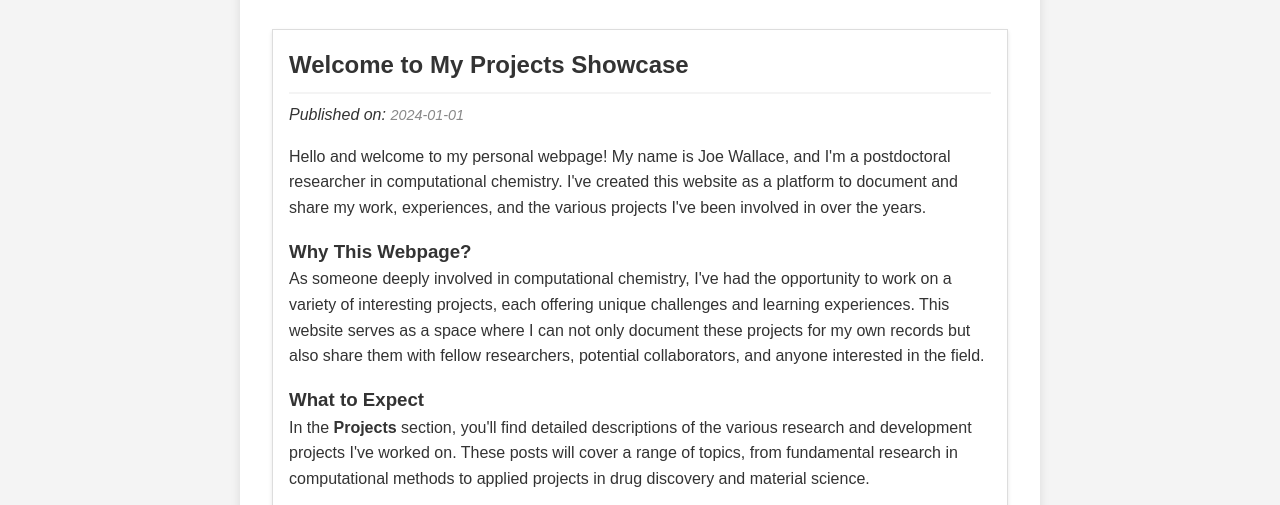
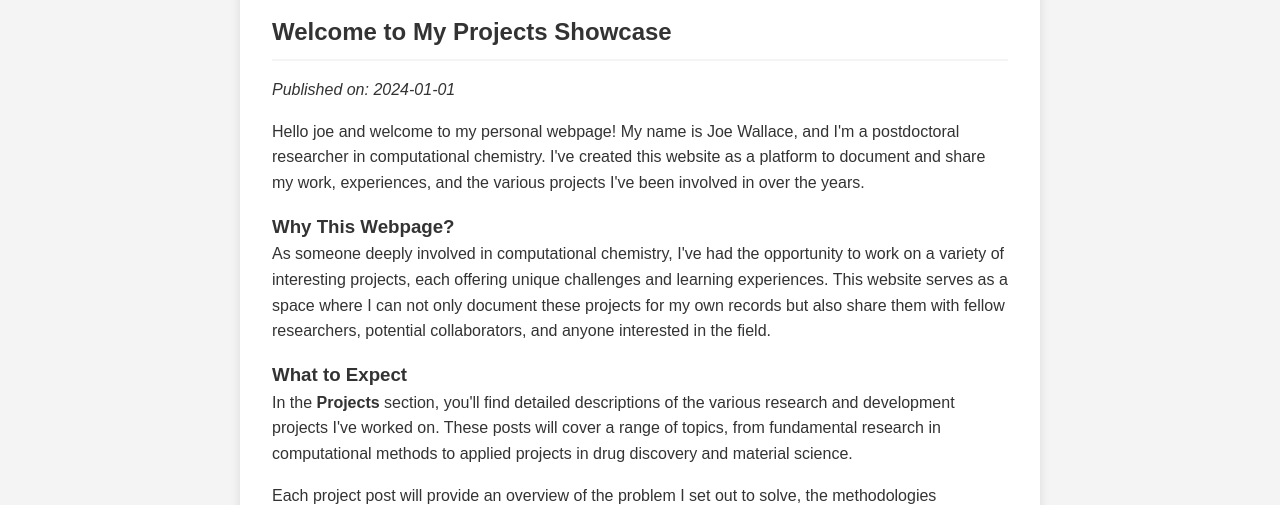
Before and after one commit to joewa6/Webpage, a plain HTML site: page projects.html in a window 1280 px wide. Shown: the part 242-747 px from the top of the page. Drawn offline with Linux system fonts and the light colour scheme.

Commit message:
check commit

```diff
--- a/POSTS/post1.html
+++ b/POSTS/post1.html
@@ -11,7 +11,7 @@
         <h2>Welcome to My Projects Showcase</h2>
         <p><em>Published on: <span class="post-date">2024-01-01</span></em></p>
 
-        <p>Hello and welcome to my personal webpage! My name is Joe Wallace, and I'm a postdoctoral researcher in computational chemistry. I've created this website as a platform to document and share my work, experiences, and the various projects I've been involved in over the years.</p>
+        <p>Hello joe and welcome to my personal webpage! My name is Joe Wallace, and I'm a postdoctoral researcher in computational chemistry. I've created this website as a platform to document and share my work, experiences, and the various projects I've been involved in over the years.</p>
 
         <h3>Why This Webpage?</h3>
         <p>As someone deeply involved in computational chemistry, I've had the opportunity to work on a variety of interesting projects, each offering unique challenges and learning experiences. This website serves as a space where I can not only document these projects for my own records but also share them with fellow researchers, potential collaborators, and anyone interested in the field.</p>
--- a/styles.css
+++ b/styles.css
@@ -11,6 +11,9 @@ body {
     line-height: 1.6;
     background: #f4f4f4;
     color: #333;
+    display: flex;
+    flex-direction: column;
+    min-height: 100vh; /* Ensures the body takes up at least 100% of the viewport height */
 }
 
 header {
@@ -50,6 +53,7 @@ main {
     margin: 0 auto;
     background: #fff;
     box-shadow: 0 0 10px rgba(0, 0, 0, 0.1);
+    flex: 1; /* This allows the main content to expand and push the footer down */
 }
 
 section {
@@ -90,36 +94,5 @@ footer {
     color: #fff;
     text-align: center;
     padding: 1rem 0;
-    position: relative;
-    bottom: 0;
     width: 100%;
 }
-
-/* Styles for the Posts Container */
-#posts-container {
-    margin-top: 2rem;
-}
-
-/* Styles for Each Post Article */
-article {
-    margin-bottom: 2rem;
-    padding: 1rem;
-    background: #fff;
-    border: 1px solid #ddd;
-    box-shadow: 0 2px 4px rgba(0, 0, 0, 0.1);
-}
-
-article h2 {
-    margin-bottom: 0.5rem;
-    color: #333;
-}
-
-article .post-date {
-    font-size: 0.9rem;
-    color: #888;
-    margin-bottom: 1rem;
-}
-
-article p {
-    margin-bottom: 1rem;
-}
```
Also changed, not shown: POSTS/post2.html (added, +21 -0 lines), index.html (+9 -5 lines).
